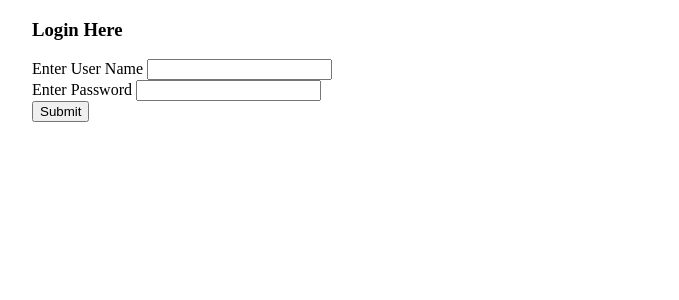
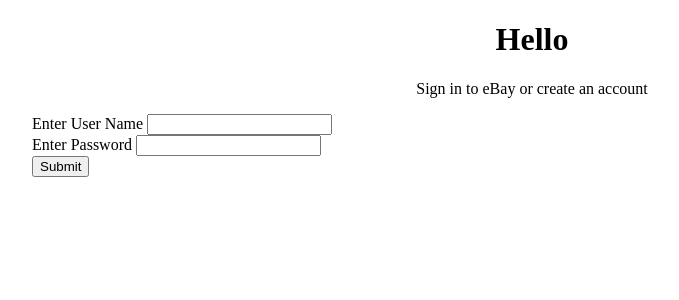
Before and after one commit to benhsieh-dev/eBay, a Java web app: page /eBay/index.jsp in a window 1280 px wide. Shown: the top 300 px of the page, without its empty margins (108-787 px from the left). Run offline with Tomcat 11, a stand-in JSP engine, Linux system fonts and the light colour scheme.

Commit message:
Add stylings to index.jsp

```diff
--- /dev/null
+++ b/WebContent/assets/css/index.css
@@ -0,0 +1,9 @@
+@charset "UTF-8";
+h1, p {
+	text-align: center;
+}
+
+form {
+	/* margin-left: 500px;  */
+	margin: 0 auto;
+}
--- a/WebContent/index.jsp
+++ b/WebContent/index.jsp
@@ -1,14 +1,17 @@
 <%@ page language="java" contentType="text/html; charset=UTF-8"
     pageEncoding="UTF-8"%>
+<%@ page import="bean.common"  %>
 <!DOCTYPE html>
 <html>
 <head>
 <meta charset="UTF-8">
-<title>Insert title here</title>
+	<title>Sign in or Register | eBay</title>
+	<link href="<%= common.url %>/assets/css/index.css" rel="stylesheet" />
 </head>
 <body>
 	<div style="width:1000px;margin:auto;">
-		<h3>Login Here</h3>
+		<h1>Hello</h1>
+		<p>Sign in to eBay or create an account</p>
 		<form action="profile/controller/Sign_in_controller.jsp" method="post">
 			Enter User Name
 			<input type="text" name="user_name"> <br>
```
